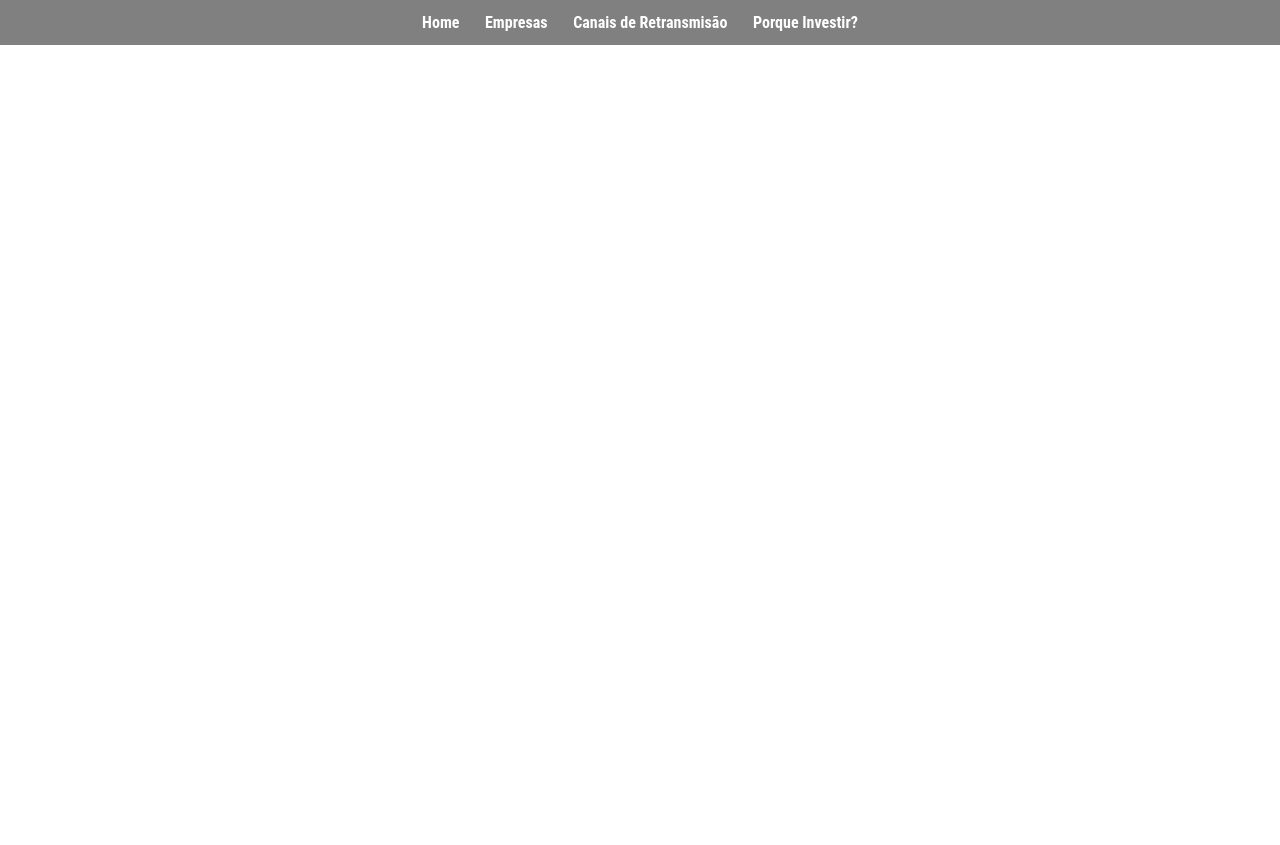
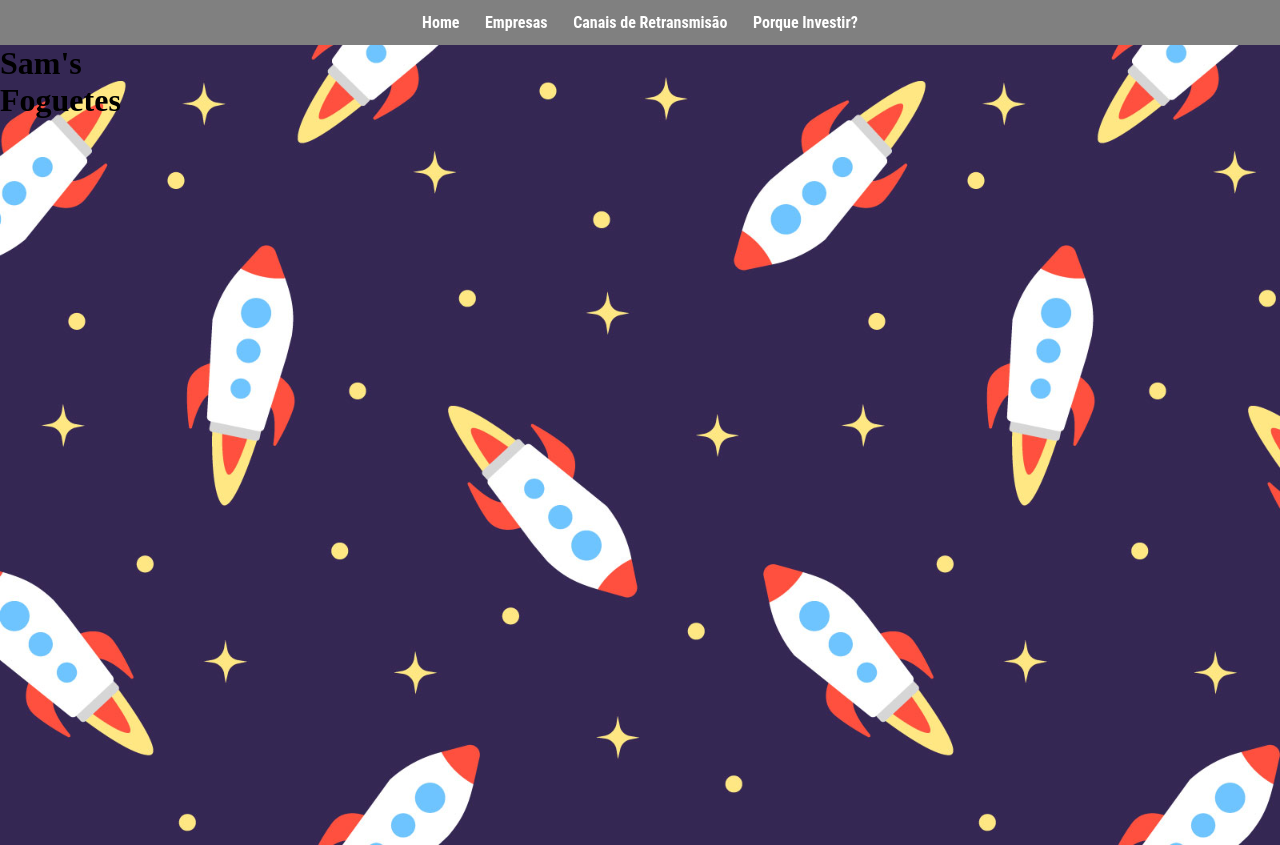
Before and after one commit to GuilhermeSams/projects-html-css, a plain HTML site: page sams-foguetes/home.html in a window 1280 px wide. Before the commit the page ends 800 px from the top, so only its background shows below. Drawn offline with Linux system fonts and the light colour scheme.

Commit message:
added background

```diff
--- a/sams-foguetes/home.html
+++ b/sams-foguetes/home.html
@@ -26,5 +26,9 @@
             </li>
         </nav>
     </header>
+    <div class="home_page_imagem">
+        <h1>Sam's</h1>
+        <h1>Foguetes</h1>
+    </div>
 </body>
 </html>
--- a/sams-foguetes/style_home.css
+++ b/sams-foguetes/style_home.css
@@ -34,12 +34,19 @@ a::before {
     background-color: #18272F;
     bottom: 0;
     left: 0;
-    transform-origin: right;
+    transform-origin: bottom;
     transform: scaleX(0);
     transition: transform .3s ease-in-out;
 }
 
 a:hover::before {
-transform-origin: left;
+transform-origin: bottom;
 transform: scaleX(1);
 }
+
+.home_page_imagem {
+    background-image: url(imagens/rockets-pattern.jpg);
+    background-repeat: repeat;
+    background-size: contain;
+    height: 100vh;
+}
```
Also changed, not shown: sams-foguetes/imagens/rockets-pattern.jpg (added).
